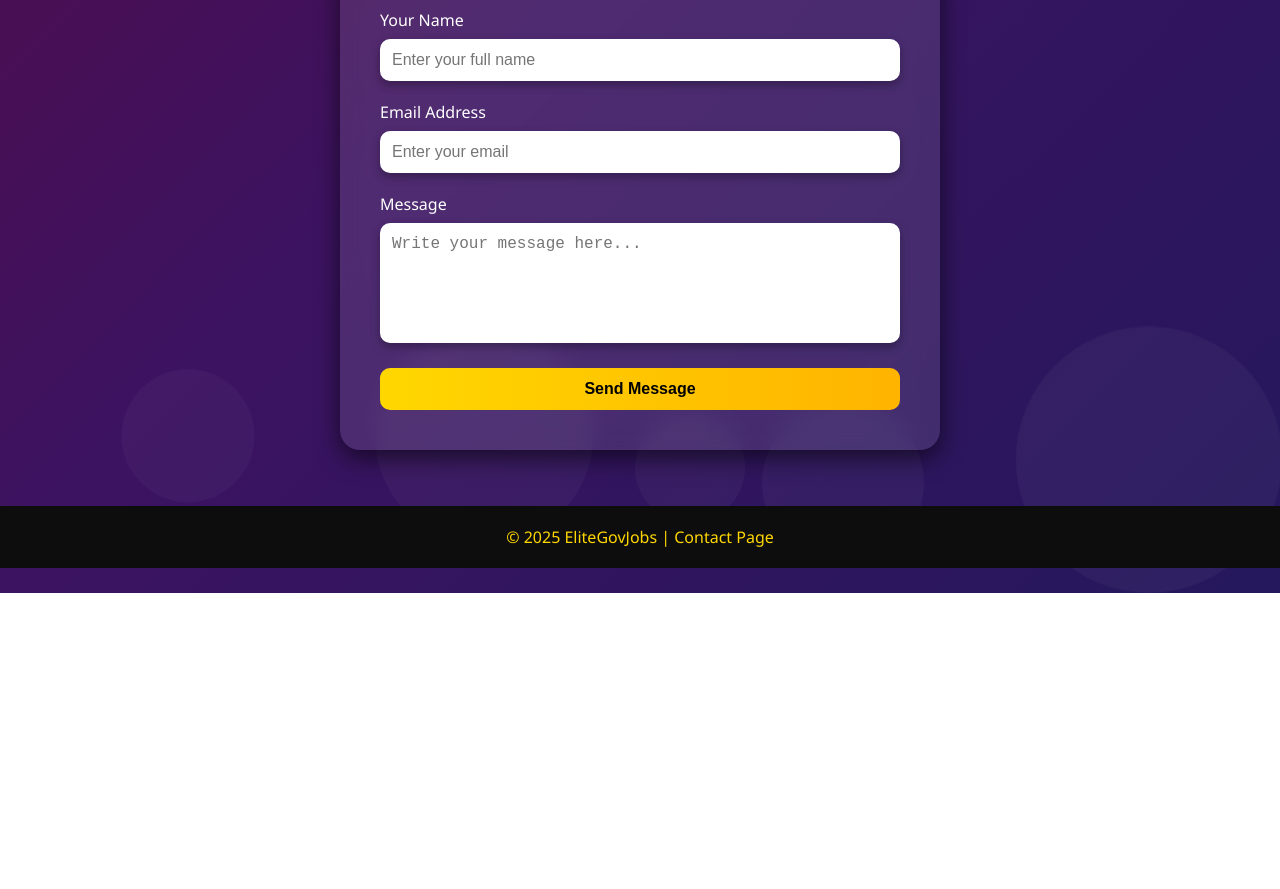
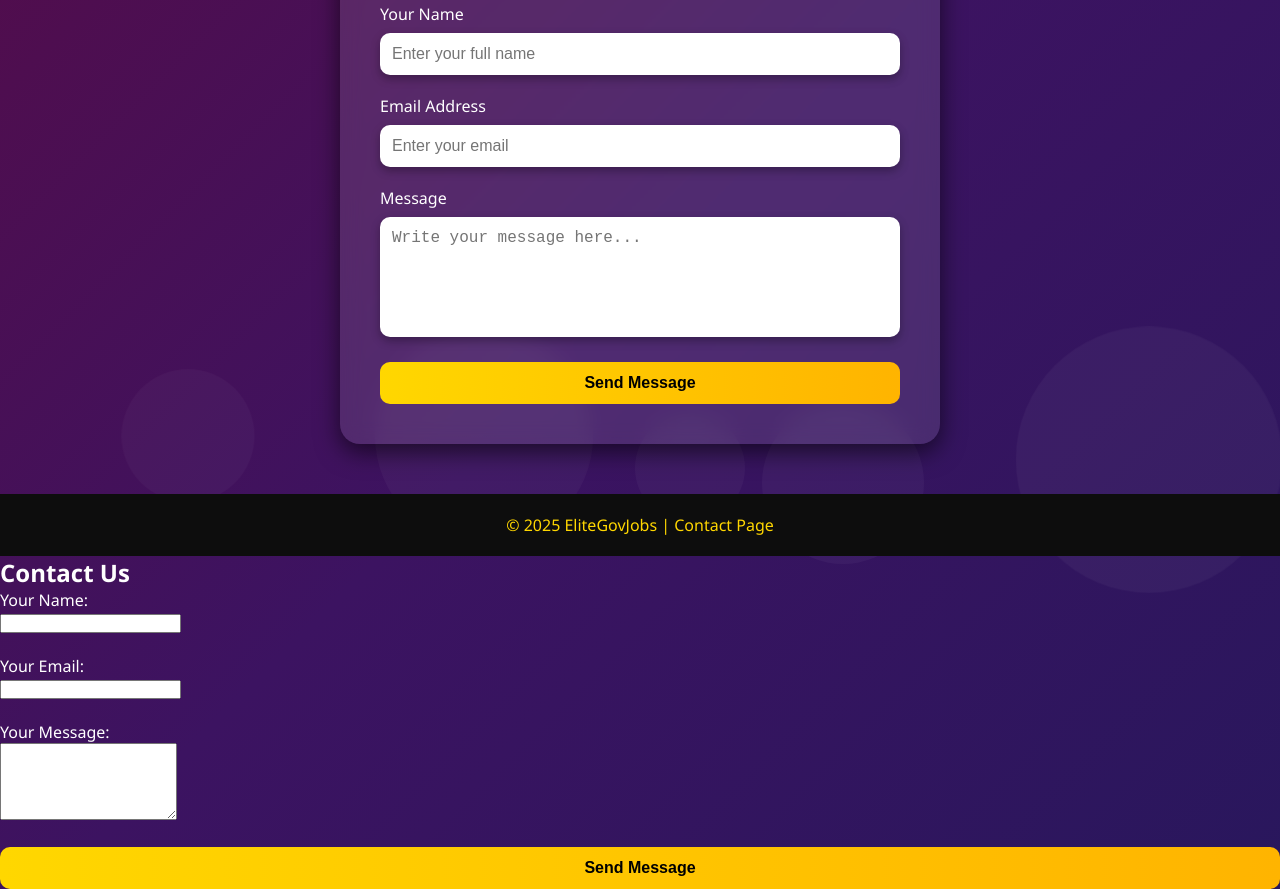
Before and after one commit to niteen56/goverment-job-, a plain HTML site: page contact.html in a window 1280 px wide. Shown: the part 232-1121 px from the top of the page. Before the commit the page ends 825 px from the top, so only its background shows below. Drawn offline with Linux system fonts and the light colour scheme.

Commit message:
Update contact.html

```diff
--- a/contact.html
+++ b/contact.html
@@ -244,5 +244,20 @@
   <footer>
     © 2025 EliteGovJobs | Contact Page
   </footer>
+  <h2>Contact Us</h2>
+
+<form action="https://formspree.io/f/xyyvgjqp" method="POST">
+  <label for="name">Your Name:</label><br>
+  <input type="text" id="name" name="name" required><br><br>
+
+  <label for="email">Your Email:</label><br>
+  <input type="email" id="email" name="email" required><br><br>
+
+  <label for="message">Your Message:</label><br>
+  <textarea id="message" name="message" rows="5" required></textarea><br><br>
+
+  <button type="submit">Send Message</button>
+</form>
+
 </body>
 </html>
```
